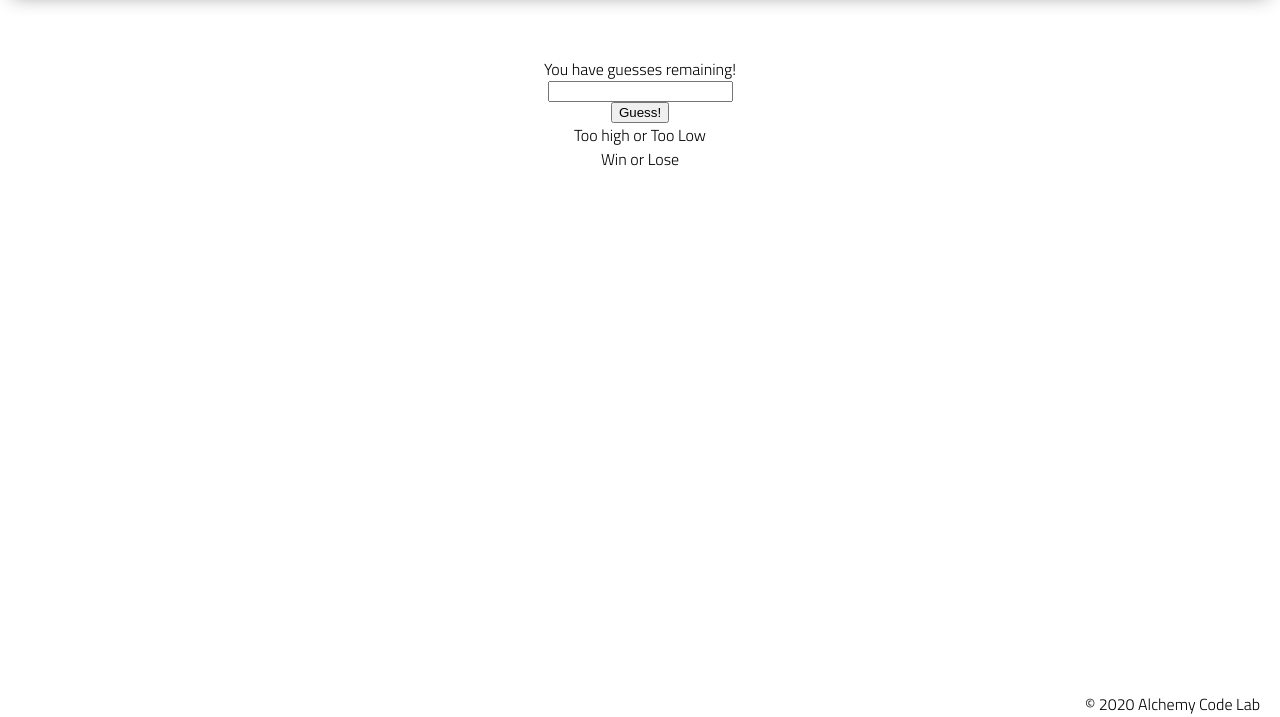
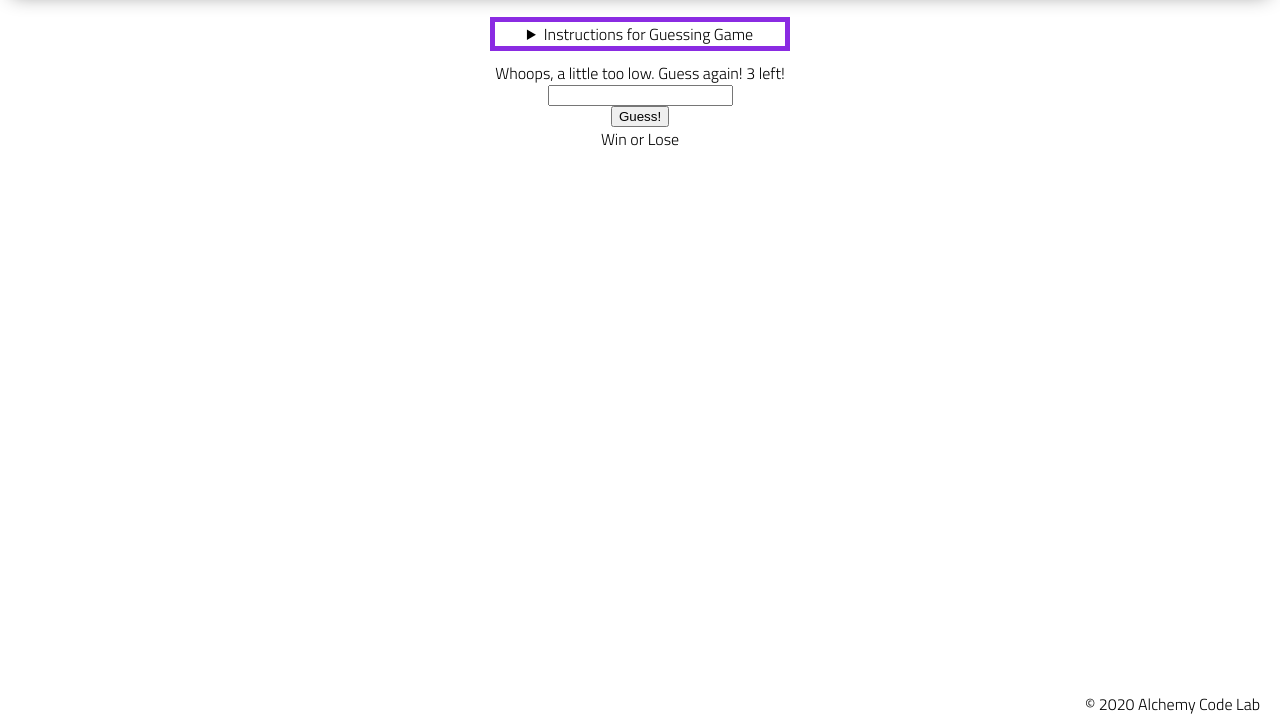
Before and after one commit to julianne-vela/lab02-guessing-game, a plain HTML site: page index.html in a window 1280 px wide. Both pictures are taken after a click on the button "Guess!". Shown: the part 83-800 px from the top of the page. Drawn offline with Linux system fonts and the light colour scheme.

Commit message:
added some basic CSS styling

```diff
--- a/app.js
+++ b/app.js
@@ -5,31 +5,25 @@ const userGuess = document.getElementById('user-input');
 const submitButton = document.getElementById('submit-button');
 const resultsStr = document.getElementById('final-results');
 const userHintStr = document.getElementById('user-hint');
-const remainingGuessesSpan = document.getElementById('remaining-guesses');
 
 // initialize state
 let remGuesses = 4;
 let correctNumber = Math.ceil(Math.random() * 20);
-console.log(correctNumber);
+
 // set event listeners to update state and DOM
 submitButton.addEventListener('click', () => {
-    if (remGuesses < 1) {
-        submitButton.disabled = true;
-    }
-
     --remGuesses;
     const guessNum = Number(userGuess.value);
 
-
-
-    if (compareNumbers(guessNum, correctNumber) === 0) {
+    if (compareNumbers(guessNum, correctNumber) === 1) {
+        userHintStr.textContent = `Darn, too high! Guess again! ${remGuesses} left!`;
+    } else if (compareNumbers(guessNum, correctNumber) === -1) {
+        userHintStr.textContent = `Whoops, a little too low. Guess again! ${remGuesses} left!`;
+    } else if (compareNumbers(guessNum, correctNumber) === 0) {
         resultsStr.textContent = 'YOU GOT IT! CONGRATS!';
-    } else if (compareNumbers(guessNum.value, correctNumber) === -1) {
-        userHintStr.textContent = `Whoops, a little too low. Guess again! ${remGuesses} left!`;
-    } else if (compareNumbers(guessNum.value, correctNumber) === 1) {
-        userHintStr.textContent = `Darn, too high! Guess again! ${remGuesses} left!`;
     }
 
-    // remainingGuessesSpan.textContent = remGuesses;
-
+    if (remGuesses < 1 || (compareNumbers(guessNum, correctNumber) === 0)) {
+        submitButton.disabled = true;
+    }
 });
--- a/index.html
+++ b/index.html
@@ -20,10 +20,17 @@
     </header>
     <main>
         <section class="main-section">
-            <div>You have <span id="remaining-guesses"></span> guesses remaining!</div>
+            <details>
+                <summary>Instructions for Guessing Game</summary>
+                <p>
+                    Enter your guess into the number field and press the button to check your answer. Be careful,
+                    though, you've only got 4 guesses to get it right!
+                </p>
+            </details>
+            <div class="hidden" id="user-hint"></div>
             <input id="user-input" type="number">
             <button id="submit-button">Guess!</button>
-            <div class="hidden" id="user-hint">Too high or Too Low</div>
+
             <div id="random-number"></div>
             <div class="hidden" id="final-results">Win or Lose</div>
         </section>
--- a/styles/style.css
+++ b/styles/style.css
@@ -30,6 +30,15 @@ main {
     margin-bottom: calc(var(--footer-height));
 }
 
+details {
+    display: flex;
+    justify-content: center;
+    align-items: center;
+    width: 300px;
+    border: 5px blueviolet solid;
+    margin-bottom: 10px;
+}
+
 section {
     background-color: var(--color5);
     width: 1000px;
@@ -38,11 +47,7 @@ section {
     flex-direction: column;
     justify-content: center;
     align-items: center;
-    padding-top: var(--gutter);
-    padding-bottom: var(--gutter);
-    margin-top: var(--gutter);
-    margin-bottom: var(--gutter);
-    border: solid 2px var(--color1);
+    margin: 20px;
 }
 
 header {
```
